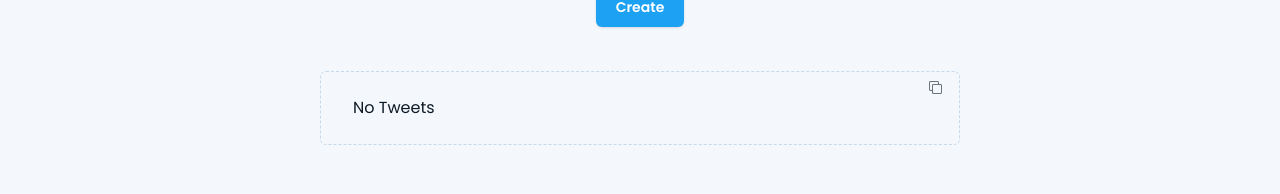
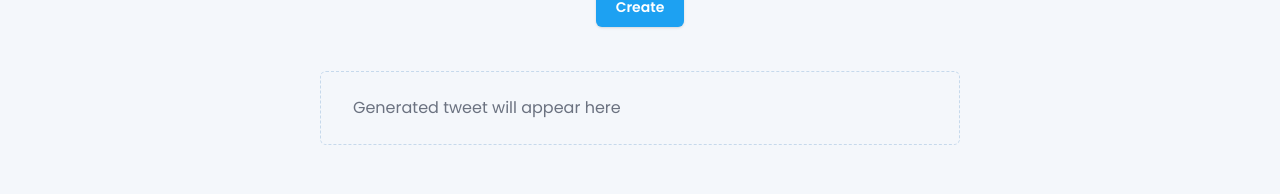
Before and after one commit to gouravg8/twt-ai, a Next.js app: page /create in a window 1280 px wide. Shown: the part 210-404 px from the top of the page. Built offline with nearby package versions, Linux system fonts and the light colour scheme; no server answers.

Commit message:
Add conditional rendering for CopyIcon and update tweet display message

```diff
--- a/src/app/create/page.tsx
+++ b/src/app/create/page.tsx
@@ -104,11 +104,15 @@ const Page = () => {
 					<TweetSkeleton />
 				) : (
 					<div ref={tweetRef} className="px-2 py-6 relative">
-						<CopyIcon
-							className="text-gray-500 absolute -right-2 top-2 cursor-pointer"
-							onClick={() => window.navigator.clipboard.writeText(tweet)}
-						/>
-						{tweet ? tweet : "No Tweets"}
+						{tweet && (
+							<CopyIcon
+								className="text-gray-500 absolute -right-2 top-2 cursor-pointer"
+								onClick={() => window.navigator.clipboard.writeText(tweet)}
+							/>
+						)}
+						<p className={!tweet ? "text-gray-500" : ""}>
+							{tweet ? tweet : "Generated tweet will appear here"}
+						</p>
 					</div>
 				)}
 			</div>
--- a/src/constants/index.ts
+++ b/src/constants/index.ts
@@ -1,4 +1,5 @@
 export const moods = [
+	"funny",
 	"amused",
 	"angry",
 	"anxious",
```
